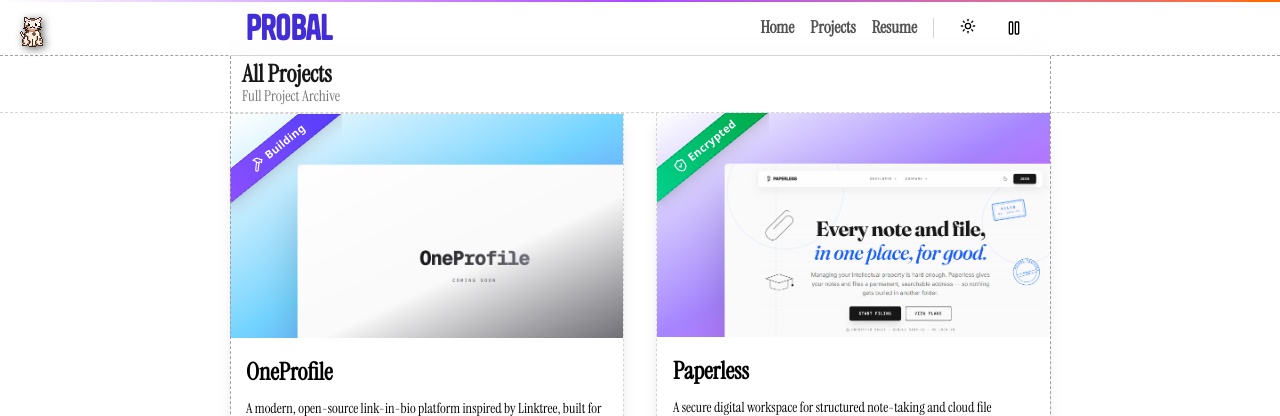
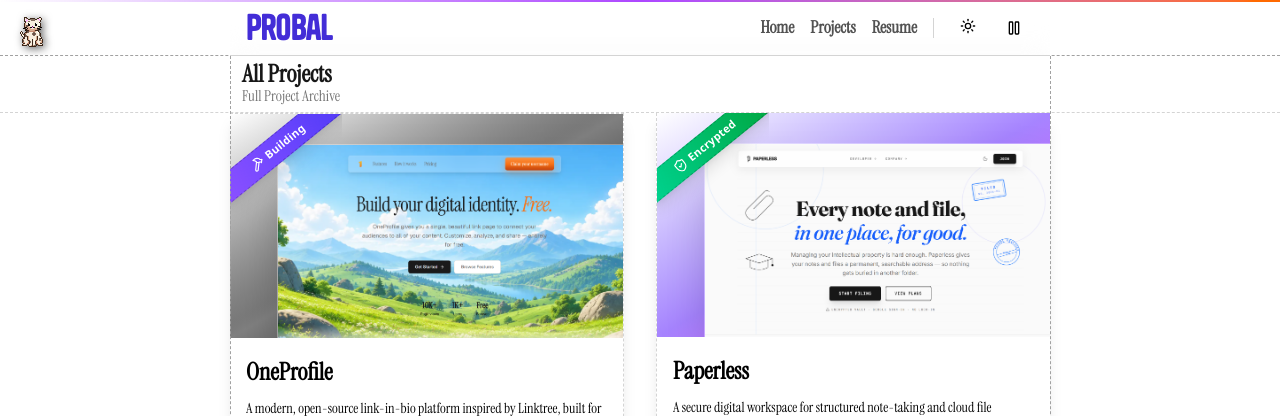
Before and after one commit to prodot-com/probalghoshdev, a Next.js app: page /projects in a window 1280 px wide. Shown: the top 416 px of the page. Built offline with nearby package versions, Linux system fonts and the light colour scheme; a web font is replaced by a local one.

Commit message:
feat: update project image and adjust gradient styles for improved aesthetics

```diff
--- a/src/app/projects/[slug]/page.tsx
+++ b/src/app/projects/[slug]/page.tsx
@@ -138,7 +138,7 @@ export default async function ProjectPage({
             />
           ) : (
             project.image && (
-              <figure className="relative mx-auto mb-9 aspect-video w-full max-w-6xl overflow-hidden rounded-2xl">
+              <figure className="relative mx-auto mb-9 aspect-video w-full max-w-6xl overflow-hidden rounded-[5px]">
                 <Image
                   src={project.image}
                   alt={project.name}
--- a/src/components/ProjectCard.tsx
+++ b/src/components/ProjectCard.tsx
@@ -32,7 +32,7 @@ const gradients = [
   ["from-white", "via-amber-300", "to-orange-500"],
   ["from-white", "via-pink-300", "to-purple-500"],
   ["from-white", "via-lime-300", "to-green-500"],
-  ["from-white", "via-sky-300", "to-indigo-500"],
+  ["from-white", "via-black/50", "to-black"],
   ["from-white", "via-red-300", "to-orange-500"],
   ["from-white", "via-yellow-300", "to-amber-500"],
   ["from-white", "via-teal-300", "to-cyan-500"],
@@ -137,7 +137,7 @@ export function Projectcard({
                         </div>
                       )}
 
-                      <div className="absolute -bottom-6 -right-6 w-[90%] h-[90%] z-10 transition-transform duration-200 ease-out translate-x-1 translate-y-1 group-hover:-translate-x-2 group-hover:-translate-y-2">
+                      <div className="absolute -bottom-1 -right-1 w-[90%] h-[90%] z-10 transition-transform duration-200 ease-out translate-x-1 translate-y-1 group-hover:-translate-x-2 group-hover:-translate-y-2">
                         <div className="relative w-full h-full rounded-tl-[4px] overflow-hidden shadow-2xl border-t border-l border-white/30 dark:border-white/10">
                           <Image
                             src={project.image}
--- a/src/data/ProjectData.tsx
+++ b/src/data/ProjectData.tsx
@@ -44,7 +44,7 @@ export const projects: Project[] = [
     description:
       "A modern, open-source link-in-bio platform inspired by Linktree, built for creators, developers, and businesses. Features customizable profile pages, unlimited links, theme personalization, social integrations, analytics, and seamless self-hosting.",
     tools: ["Next.js", "TypeScript", "PostgreSQL"],
-    image: "/oneprofile.png",
+    image: "/oneprofile2.png",
     link: {
       gitlink: "https://github.com/prodot-com/OneProfile",
       livelink: "https://oneprofile.probalghosh.dev",
```
Also changed, not shown: public/oneprofile2.png (added).
